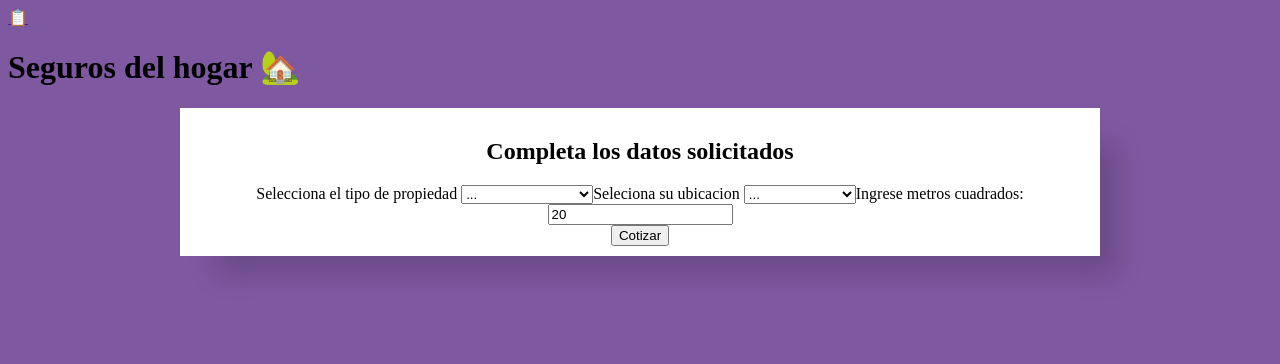
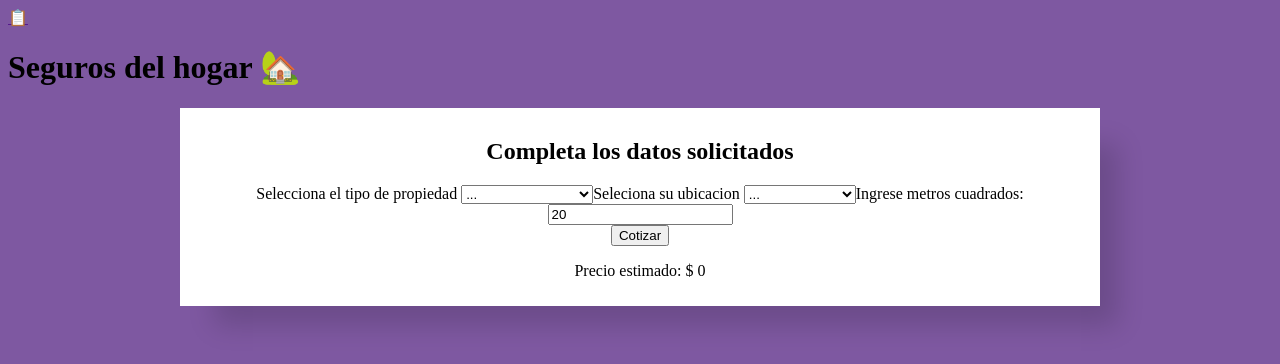
Before and after one commit to RodriKof91/PROYECTO3-RODRIGO-GONZALEZ, a React (Vite) app: page / in a window 1280 px wide. Shown: the top 364 px of the page. Built offline with nearby package versions, Linux system fonts and the light colour scheme.

Commit message:
CargaDeDatosOk

```diff
--- a/src/components/ComponenteCotizador.jsx
+++ b/src/components/ComponenteCotizador.jsx
@@ -6,21 +6,19 @@ const StyleCotizador = styled.div`
   text-align: center;
 `
 
-export const ComponenteCotizador = ({valorPropiedad, valorUbicacion, metros}) => {
+export const ComponenteCotizador = ({valorPropiedad, valorUbicacion, metrosCuadrados}) => {
   const [precio, setPrecio] = useState(0.00)
   const calcularPrecio = () => {
-    if (valorPropiedad !== null && valorUbicacion !== null) {
-      const resultado = valorPropiedad * valorUbicacion;
-      setPrecio(resultado);
+    if (valorPropiedad !== null && valorUbicacion !== null && metrosCuadrados > 19) {
+      const resultado = valorPropiedad * valorUbicacion * metrosCuadrados * 35.86;
+      setPrecio(resultado.toFixed(2));
     }
   };
 
   return (
     <div>
       <button onClick={calcularPrecio}>Cotizar</button>
-      {precio !== 0.00 && <p>Precio estimado: $ {precio}</p>}
-      {valorPropiedad !== null && <p>Factor: {valorPropiedad}</p>}
-      {valorUbicacion !== null && <p>Factor2: {valorUbicacion}</p>}
+      <p>Precio estimado: $ {precio}</p>
     </div>
   )
 }
--- a/src/components/ComponenteFormulario.jsx
+++ b/src/components/ComponenteFormulario.jsx
@@ -32,7 +32,7 @@ export const ComponenteFormulario = () => {
         <ComponenteOptionSelect nombre={'propiedad'} opcion={'Selecciona el tipo de propiedad '} onFactorChange={(factor) => setFactor(factor)} factor={factor} />
         <ComponenteOptionSelect nombre={'ubicacion'} opcion={'Seleciona su ubicacion '} onFactorChange={(factor2) => setFactor2(factor2)} factor2={factor2} />
         <ComponenteInput onFactorChange={(metros) => setMetros(metros)} metros={metros}/>
-        <ComponenteCotizador valorPropiedad ={factor} valorUbicacion = {factor2} />
+        <ComponenteCotizador valorPropiedad ={factor} valorUbicacion = {factor2} metrosCuadrados = {metros} />
       </form>
     </FormularioDivStyle>
 
--- a/src/components/ComponenteInput.jsx
+++ b/src/components/ComponenteInput.jsx
@@ -1,15 +1,18 @@
 import { useState } from "react"
 
-export const ComponenteInput = ({metros}) => {
+export const ComponenteInput = ({onFactorChang}) => {
+    const [metros, setMetros] = useState(20);
+
     const cambiarEntrada = (event) => {
-        setMetros(event.target.value)
+        const nuevosMetros = event.target.value
+        setMetros(nuevosMetros)
     }
     return (
         <>
             <label>Ingrese metros cuadrados: </label>
             <input
                 value={metros}
-                type="text"
+                type= "number"
                 onChange={(event) => cambiarEntrada(event)}
             />
         </>
```
